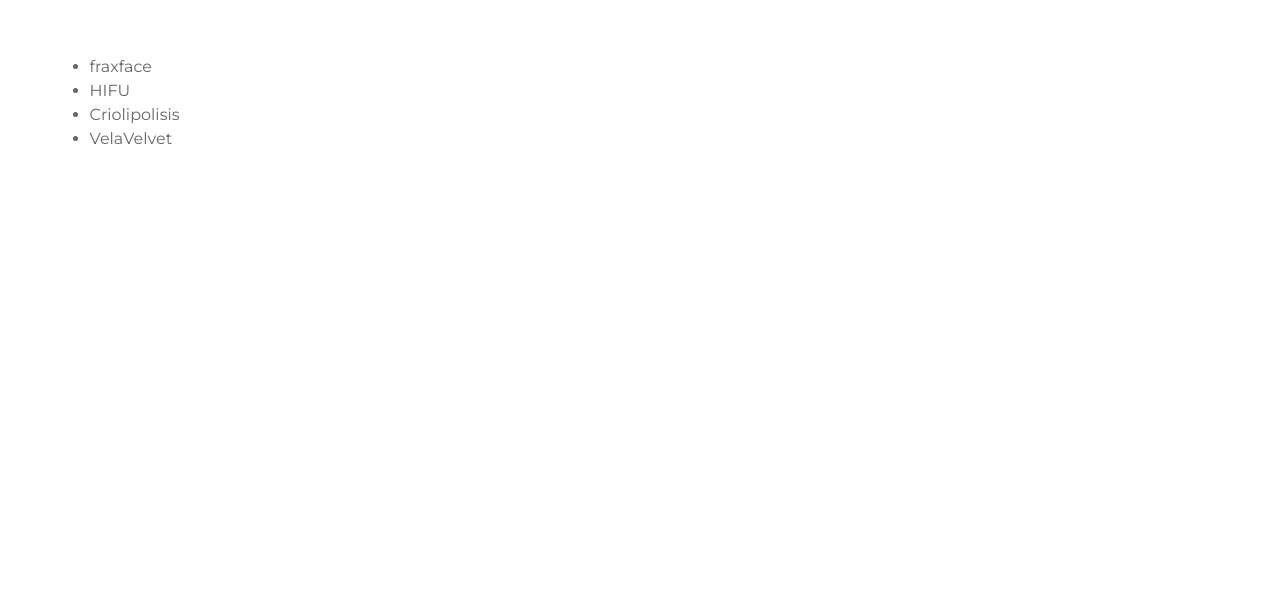
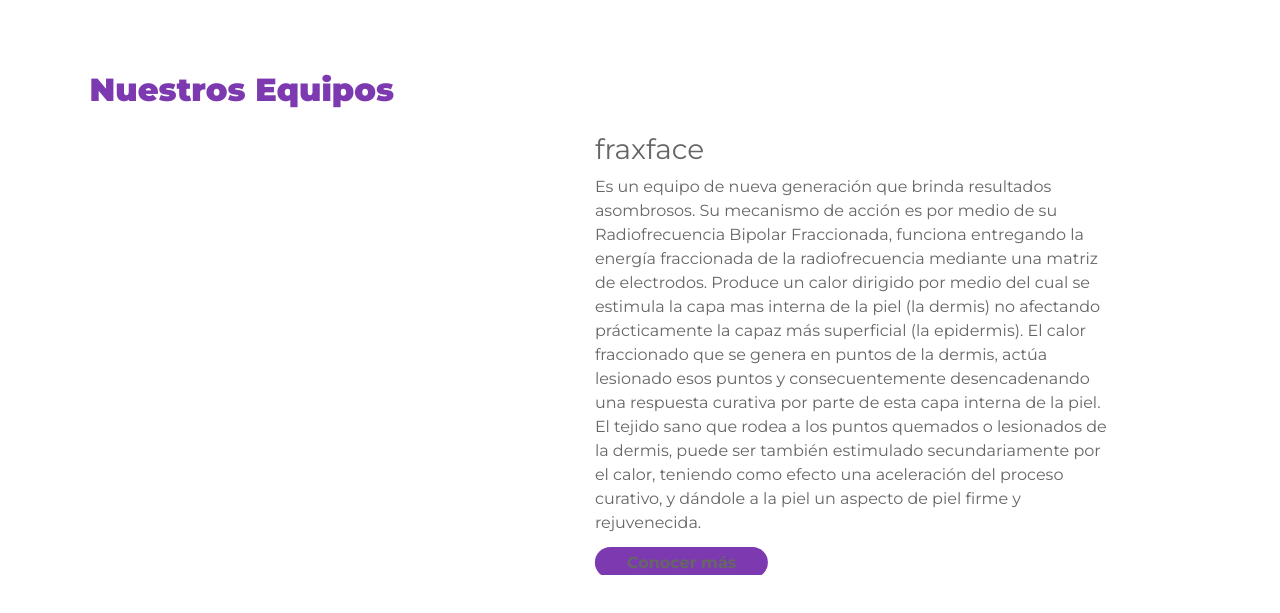
Before and after one commit to NachoSanchez/Bellum, a React (Create React App) app: page / in a window 1280 px wide. Shown: the part 1595-2208 px from the top of the page. Built offline with nearby package versions, Linux system fonts and the light colour scheme.

Commit message:
carousel added

```diff
--- /dev/null
+++ b/src/components/Equipos/Slide.jsx
@@ -0,0 +1,26 @@
+import React from 'react'
+import Col from 'react-bootstrap/Col'
+import Row from 'react-bootstrap/Row'
+import { PrimaryButton } from '../Library'
+
+const Slide = (props) => {
+    return (
+            <Row>
+                <Col md={6} sm={10}>
+                    <div className={ 'img '+ props.img }></div>
+                </Col>
+                <Col md={6} sm={10}>
+                    <h3>{ props.name }</h3>
+
+                    <p> { props.description } </p>
+
+                    <PrimaryButton
+                        href={ null }
+                        text="Conocer más"
+                    />
+                </Col>
+            </Row>
+    )
+}
+
+export default Slide;
--- /dev/null
+++ b/src/components/Equipos/Slider.jsx
@@ -0,0 +1,27 @@
+import React, { useContext } from 'react'
+import Carousel from 'react-bootstrap/Carousel'
+import Slide from './Slide'
+import { EquipmentContext } from '../../contexts/EquipmentContext'
+
+
+const Slider = () => {
+    const equipments = useContext(EquipmentContext);
+
+    return (
+        <Carousel indicators={ false }>
+            {
+                equipments.map( equipment => (
+                    <Carousel.Item>
+                        <Slide
+                            img={ 'img '+ equipment.img }
+                            name={ equipment.name }
+                            description={ equipment.description }
+                        />
+                    </Carousel.Item>
+                ))
+            }
+        </Carousel>
+    )
+}
+
+export default Slider;
--- a/src/components/Equipos/index.jsx
+++ b/src/components/Equipos/index.jsx
@@ -1,18 +1,16 @@
-import React,{ useContext } from 'react'
-import { EquipmentContext } from '../../contexts/EquipmentContext'
+import React from 'react'
+import Container from 'react-bootstrap/Container'
+import { Title } from '../Library'
+import Slider from './Slider'
 
 const Equipos = () => {
-    const equipments = useContext(EquipmentContext);
 
     return (
         <section id="equipos">
-            <ul>
-                {
-                    equipments.map( equipment => (
-                    <li key={ equipment.id }> { equipment.name } </li>
-                    ))
-                }
-            </ul>
+            <Title title="Nuestros Equipos" />
+            <Container>
+                <Slider />
+            </Container>
         </section>
     )
 }
--- a/src/contexts/Equipment.json
+++ b/src/contexts/Equipment.json
@@ -1,5 +1,6 @@
 [
     {
+        "img": "fraxface",
         "id": 1,
         "name": "fraxface",
         "description": "Es un equipo de nueva generación que brinda resultados asombrosos. Su mecanismo de acción es por medio de su Radiofrecuencia Bipolar Fraccionada, funciona entregando la energía fraccionada de la radiofrecuencia mediante una matriz de electrodos. Produce un calor dirigido por medio del cual se estimula la capa mas interna de la piel (la dermis) no afectando prácticamente la capaz más superficial (la epidermis). El calor fraccionado que se genera en puntos de la dermis, actúa lesionado esos puntos y consecuentemente desencadenando una respuesta curativa por parte de esta capa interna de la piel. El tejido sano que rodea a los puntos quemados o lesionados de la dermis, puede ser también estimulado secundariamente por el calor, teniendo como efecto una aceleración del proceso curativo, y dándole a la piel un aspecto de piel firme y rejuvenecida.",
@@ -19,6 +20,7 @@
         ]
     },
     {
+        "img": "hifu",
         "id": 2,
         "name": "HIFU",
         "description":"El tratamiento HIFU consiste en la aplicación de un haz de ultrasonido de alta frecuencia y alta energía en la piel, para remodelar su tejido, mediante ablación térmica. En este proceso, los tejidos colindantes no quedan afectados, pues esta es una técnica no invasiva, que trae múltiples ventajas para el paciente.",
@@ -32,6 +34,7 @@
         ]
     },
     {
+        "img": "criolipolisis",
         "id": 3,
         "name": "Criolipolisis",
         "description": "La Criolipolisis es un tratamiento dermatológico/estético no invasivo, cuyo objetivo es destruir las células grasas (adipositos) bajando su temperatura para que se descompongan y sean eliminadas mediante fluidos, sin dañar el resto de las células de la piel. La temperaturas utilizadas son por debajo los cero grados.",
@@ -42,6 +45,7 @@
         "results":["Reducción de grasa sin dolor y sin riesgo."]
     },
     {
+        "img": "velavelvet",
         "id": 4,
         "name": "VelaVelvet",
         "description": "Velaslim Plus utiliza la luz infrarroja, sumada a la energía de radiofrecuencia y la succión. Esta combinación produce un nivel intenso de calor aplicado a las células adiposas, al tejido conectivo circundante y a las fibras dérmicas subyacentes de colágeno. La absorción y el calentamiento de la piel estimulan el aumento de la producción de colágeno y de elastina.",
```
